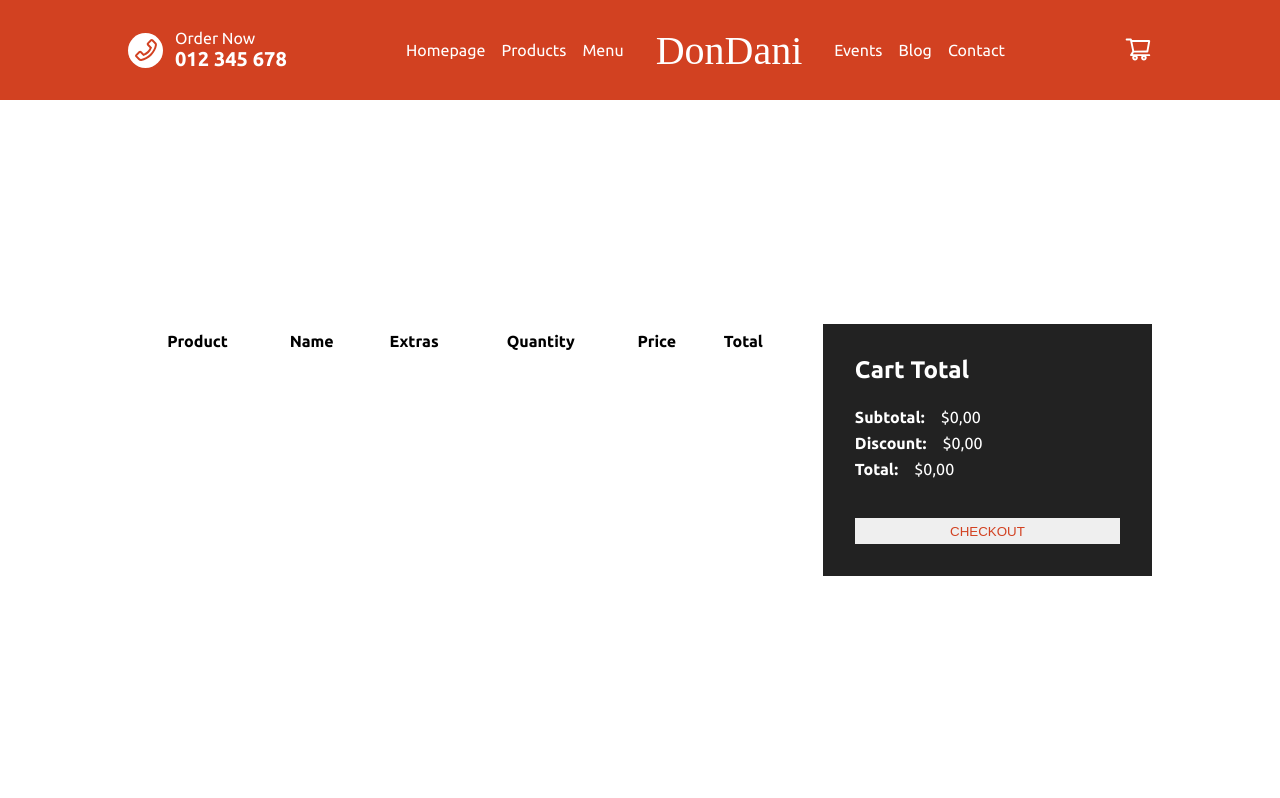
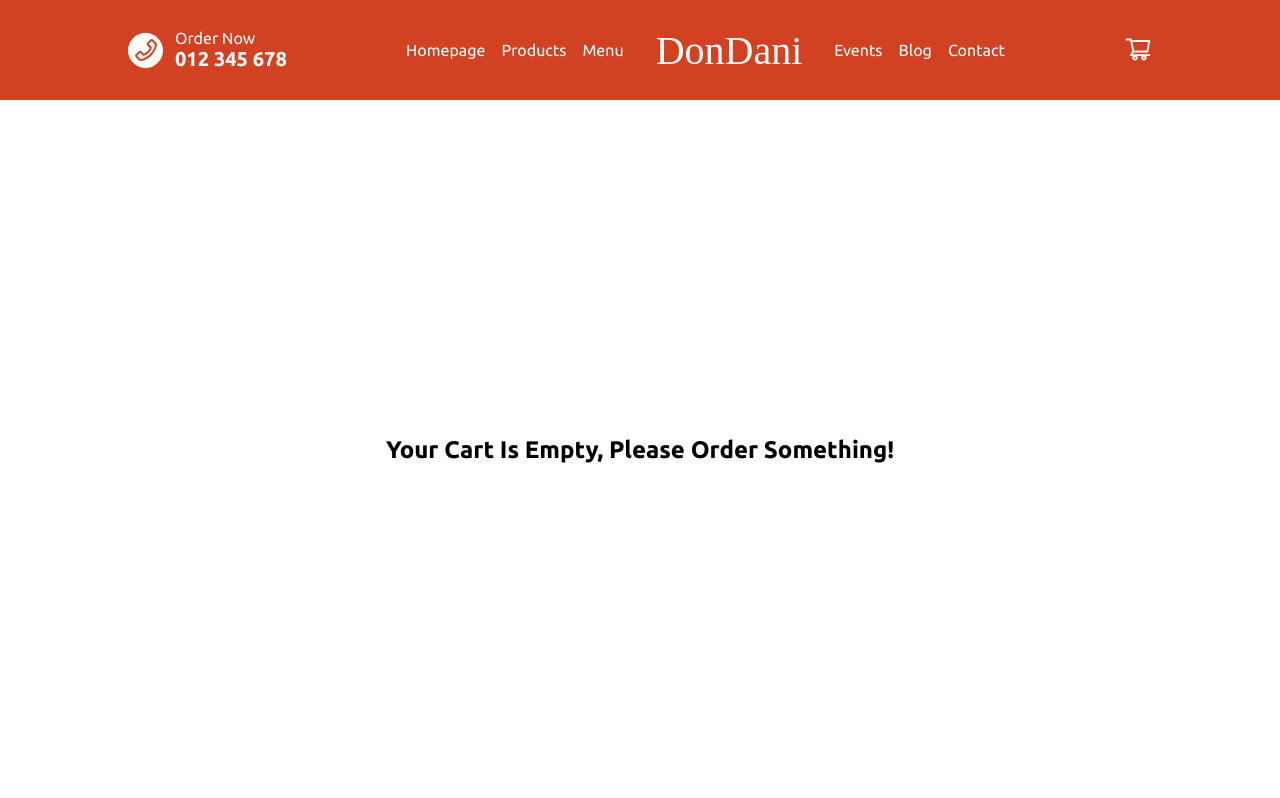
Before and after one commit to DanielLourencoFil/Food-Order-App, a Next.js app: page /cart in a window 1280 px wide. Shown: the top 798 px of the page. Built offline with nearby package versions, Linux system fonts and the light colour scheme; a web font is replaced by a local one.

Commit message:
cash order modal

```diff
--- a/components/buttons/CashOnDeliveryBtn.tsx
+++ b/components/buttons/CashOnDeliveryBtn.tsx
@@ -1,6 +1,14 @@
 import React from "react";
 import styles from "./cashOnDeliveryBtn.module.css";
 
-export const CashOnDeliveryBtn = () => {
-	return <button className={styles.btn}>Cash On Delivery</button>;
+interface BtnProps {
+	setIsCash: (value: boolean) => void;
+}
+
+export const CashOnDeliveryBtn = ({ setIsCash }: BtnProps) => {
+	return (
+		<button className={styles.btn} onClick={() => setIsCash(true)}>
+			Cash On Delivery
+		</button>
+	);
 };
--- a/components/index.ts
+++ b/components/index.ts
@@ -6,3 +6,5 @@ export * from "./pizzaCardSection/PizzaCardSection";
 
 export * from "./buttons/PaypalBtn";
 export * from "./buttons/CashOnDeliveryBtn";
+
+export * from "./modals/CashPaymentClientDetails";
--- a/pages/cart.tsx
+++ b/pages/cart.tsx
@@ -1,6 +1,10 @@
 import { useState } from "react";
 import CheckoutCart from "../components/checkoutCart/CheckoutCart";
-import { PaypalBtn, CashOnDeliveryBtn } from "../components";
+import {
+	PaypalBtn,
+	CashOnDeliveryBtn,
+	CashPaymentClientDetails,
+} from "../components";
 
 import Image from "next/image";
 import { useRouter } from "next/router";
@@ -10,15 +14,20 @@ import axios from "axios";
 import { useAppSelector, useAppDispatch } from "../redux/hooks";
 import { resetCart } from "../redux/cartSlice";
 
+import { OrderSubmitedBasic } from "../interface/order";
+
 import styles from "../styles/cart.module.css";
 
 function Cart() {
 	const [isCheckout, setIsCheckout] = useState<boolean>(false);
+	const [isCash, setIsCash] = useState<boolean>(false);
 	const cart = useAppSelector((state) => state.cart);
 	const dispatch = useAppDispatch();
 	const router = useRouter();
 
-	const createOrder = async (data: any) => {
+	console.log(isCash);
+
+	const createOrder = async (data: OrderSubmitedBasic) => {
 		try {
 			const res = await axios.post("http://localhost:3000/api/orders", data);
 			res.status === 201 && router.push("/order/" + res.data._id);
@@ -27,7 +36,18 @@ function Cart() {
 			console.log(error);
 		}
 	};
-
+	if (cart.total === 0) {
+		return (
+			<section className={` container ${styles.orderCartContainer}`}>
+				<div
+					className={`container-center ${styles.orderCart}`}
+					style={{ alignItems: "center", justifyContent: "center" }}
+				>
+					<h1>Your cart is empty, please order something!</h1>
+				</div>
+			</section>
+		);
+	}
 	return (
 		<section className={` container ${styles.orderCartContainer}`}>
 			<div className={`container-center ${styles.orderCart}`}>
@@ -81,17 +101,24 @@ function Cart() {
 								className={styles.checkoutBtn}
 								onClick={() => setIsCheckout(true)}
 							>
-								checkout
+								checkout now
 							</button>
 						) : (
 							<>
-								<CashOnDeliveryBtn />
+								<CashOnDeliveryBtn setIsCash={setIsCash} />
 								<PaypalBtn cart={cart} createOrder={createOrder} />
 							</>
 						)}
 					</>
 				</CheckoutCart>
 			</div>
+			{isCash && (
+				<CashPaymentClientDetails
+					setIsCash={setIsCash}
+					isCash={isCash}
+					createOrder={createOrder}
+				/>
+			)}
 		</section>
 	);
 }
--- a/redux/cartSlice.ts
+++ b/redux/cartSlice.ts
@@ -21,7 +21,9 @@ export const cartSlice = createSlice({
 			state.quantity += 1;
 		},
 		resetCart: (state) => {
-			state = initialState;
+			state.products = [];
+			state.quantity = 0;
+			state.total = 0;
 		},
 	},
 });
```
Also changed, not shown: interface/order.ts (+22 -11 lines).
